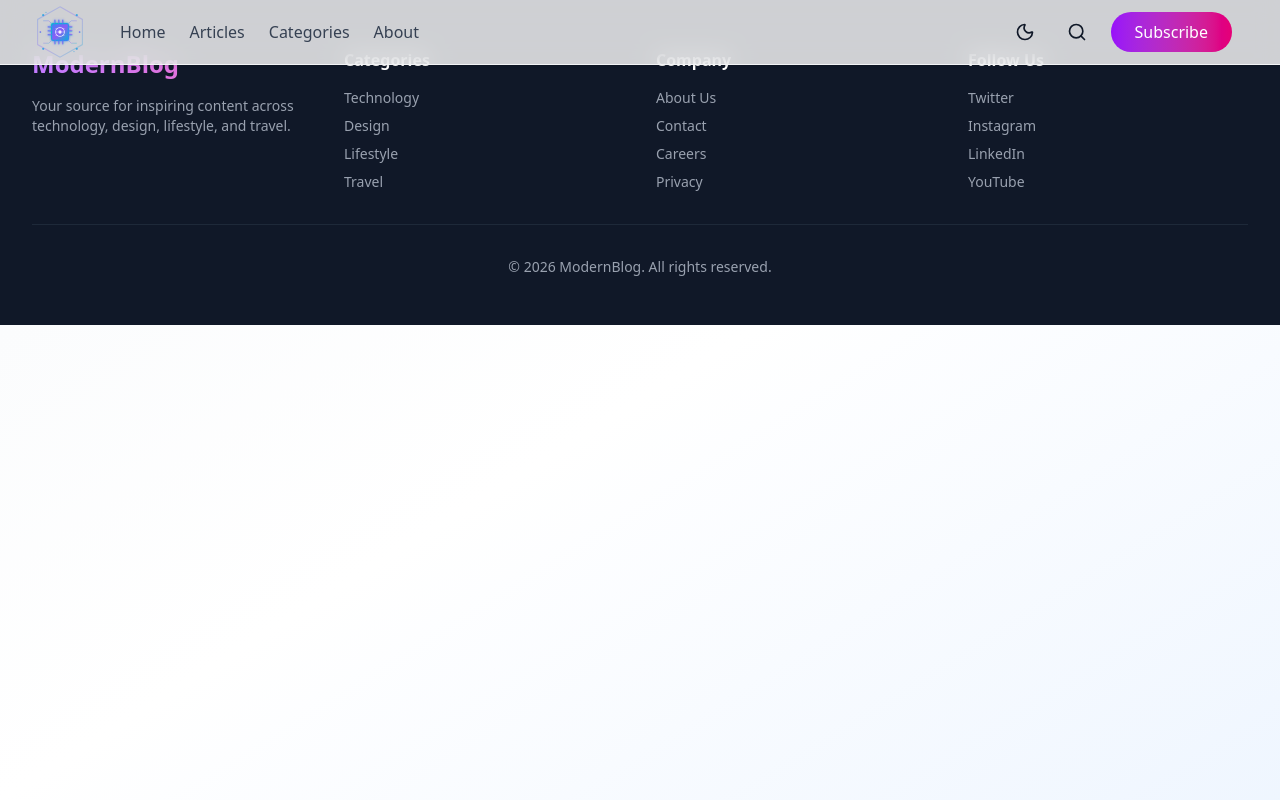
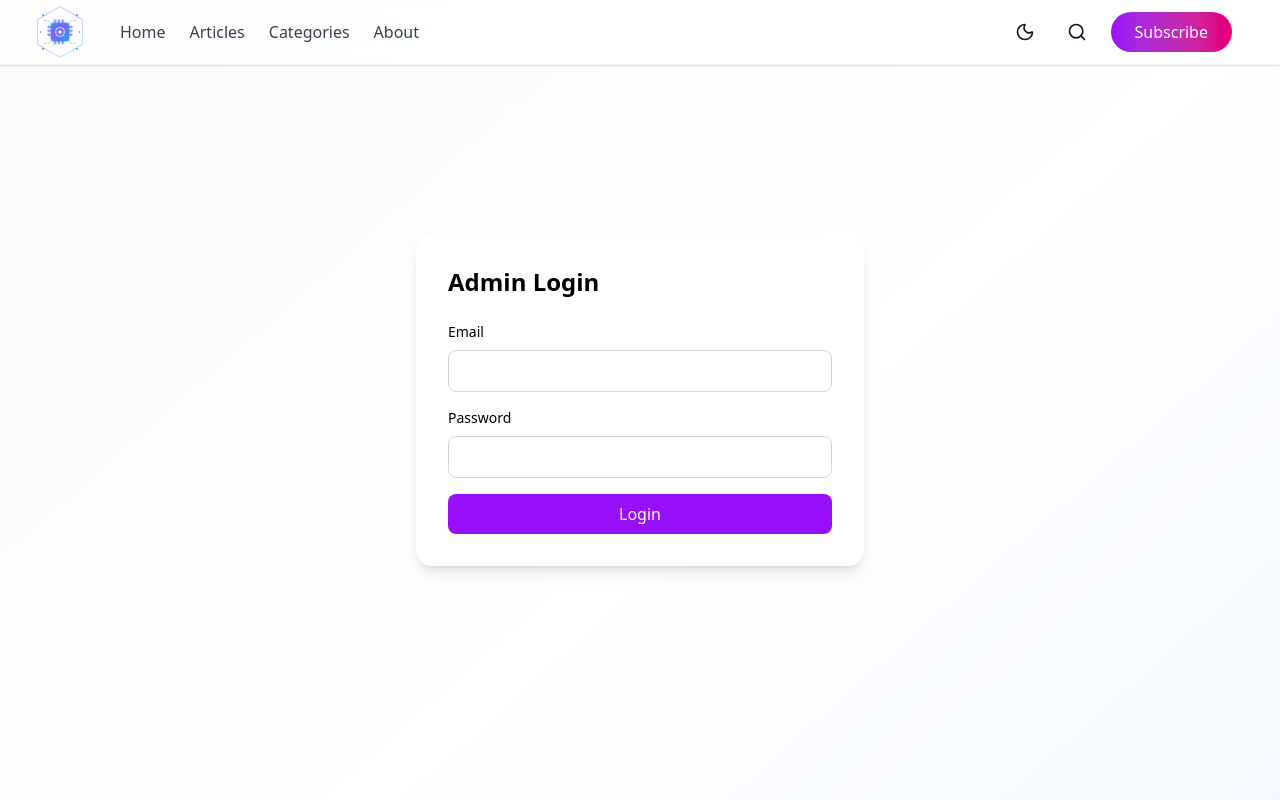
Before and after one commit to prem0406/modern-blog, a React (Vite) app: page /login in a window 1280 px wide. Shown: the top 800 px of the page. Built offline with nearby package versions, Linux system fonts and the light colour scheme; no server answers.

Commit message:
add login

```diff
--- /dev/null
+++ b/src/components/ProtectedRoute.tsx
@@ -0,0 +1,35 @@
+import { useEffect, useState } from "react";
+import { Navigate, Outlet, useLocation } from "react-router";
+import { onAuthStateChanged, type User } from "firebase/auth";
+import { auth } from "../firebase/firebase.config";
+
+const ProtectedRoute = () => {
+  const [user, setUser] = useState<User | null>(null);
+  const [loading, setLoading] = useState(true);
+  const location = useLocation();
+
+  useEffect(() => {
+    const unsubscribe = onAuthStateChanged(auth, (currentUser) => {
+      setUser(currentUser);
+      setLoading(false);
+    });
+
+    return () => unsubscribe();
+  }, []);
+
+  if (loading) {
+    return (
+      <div className="min-h-screen flex items-center justify-center px-6">
+        <p className="text-lg">Checking access...</p>
+      </div>
+    );
+  }
+
+  if (!user) {
+    return <Navigate to="/login" replace state={{ from: location }} />;
+  }
+
+  return <Outlet />;
+};
+
+export default ProtectedRoute;
--- a/src/firebase/firebase.config.ts
+++ b/src/firebase/firebase.config.ts
@@ -1,5 +1,6 @@
 // Import the functions you need from the SDKs you need
 import { initializeApp } from "firebase/app";
+import { getAuth } from "firebase/auth";
 import { getFirestore } from "firebase/firestore";
 
 // TODO: Add SDKs for Firebase products that you want to use
@@ -20,3 +21,4 @@ const app = initializeApp(firebaseConfig);
 
 // Initialize Cloud Firestore and get a reference to the service
 export const db = getFirestore(app);
+export const auth = getAuth(app);
--- /dev/null
+++ b/src/pages/login/login.tsx
@@ -0,0 +1,73 @@
+import { useState } from "react";
+import { signInWithEmailAndPassword } from "firebase/auth";
+import { useNavigate, useLocation } from "react-router";
+import { auth } from "../../firebase/firebase.config";
+
+const LoginPage = () => {
+  const [email, setEmail] = useState("");
+  const [password, setPassword] = useState("");
+  const [error, setError] = useState<string | null>(null);
+  const [loading, setLoading] = useState(false);
+  const navigate = useNavigate();
+  const location = useLocation();
+
+  const handleLogin = async (e: React.FormEvent) => {
+    e.preventDefault();
+    setError(null);
+    setLoading(true);
+
+    try {
+      await signInWithEmailAndPassword(auth, email, password);
+      const redirectTo =
+        (location.state as { from?: { pathname?: string } } | null)?.from
+          ?.pathname || "/form";
+      navigate(redirectTo, { replace: true });
+    } catch (err) {
+      setError("Invalid email or password");
+      console.error(err);
+    } finally {
+      setLoading(false);
+    }
+  };
+
+  return (
+    <div className="min-h-screen flex items-center justify-center px-6 py-24">
+      <form
+        onSubmit={handleLogin}
+        className="w-full max-w-md rounded-2xl bg-white p-8 shadow-lg dark:bg-gray-800"
+      >
+        <h1 className="mb-6 text-2xl font-semibold">Admin Login</h1>
+
+        <label className="mb-2 block text-sm">Email</label>
+        <input
+          type="email"
+          value={email}
+          onChange={(e) => setEmail(e.target.value)}
+          className="mb-4 w-full rounded-lg border border-gray-300 px-4 py-2"
+          required
+        />
+
+        <label className="mb-2 block text-sm">Password</label>
+        <input
+          type="password"
+          value={password}
+          onChange={(e) => setPassword(e.target.value)}
+          className="mb-4 w-full rounded-lg border border-gray-300 px-4 py-2"
+          required
+        />
+
+        {error ? <p className="mb-4 text-sm text-red-600">{error}</p> : null}
+
+        <button
+          type="submit"
+          disabled={loading}
+          className="w-full rounded-lg bg-purple-600 px-4 py-2 font-medium text-white hover:bg-purple-700 disabled:opacity-60"
+        >
+          {loading ? "Signing in..." : "Login"}
+        </button>
+      </form>
+    </div>
+  );
+};
+
+export default LoginPage;
--- a/src/router/router.tsx
+++ b/src/router/router.tsx
@@ -7,6 +7,8 @@ import Footer from "../home/footer";
 import QuestionForm from "../pages/questionForm/questionForm";
 import QuestionList from "../pages/interviewQuestions/questionList";
 import ArticleDetail from "../pages/articleDetail/articleDetail";
+import ProtectedRoute from "../components/ProtectedRoute";
+import LoginPage from "../pages/login/login";
 
 export const Router = () => {
   return (
@@ -17,7 +19,12 @@ export const Router = () => {
         <Route path="/questions" element={<QuestionList />} />
         <Route path="/question/:id" element={<Answers />} />
         <Route path="/about" element={<About />} />
-        <Route path="/form" element={<QuestionForm />} />
+        <Route path="/login" element={<LoginPage />} />
+
+        <Route element={<ProtectedRoute />}>
+          <Route path="/form" element={<QuestionForm />} />
+        </Route>
+
         <Route path="/article/:id" element={<ArticleDetail />} />
       </Routes>
       <Footer />
```
Also changed, not shown: 1 other file (tests, documents, lock files or other folders).
